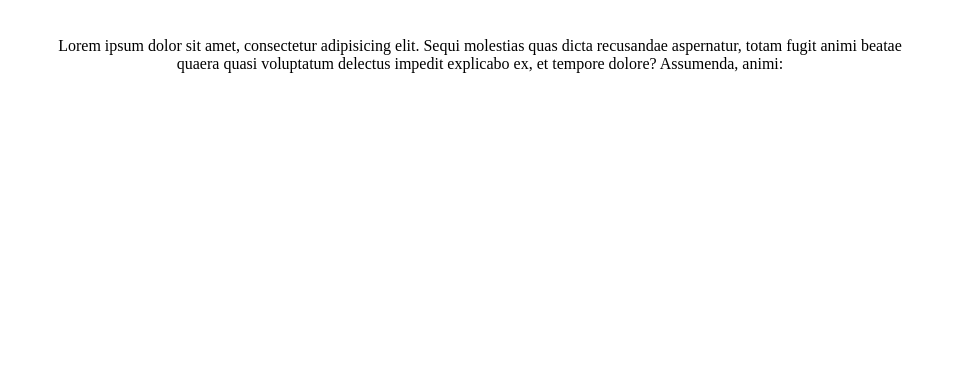
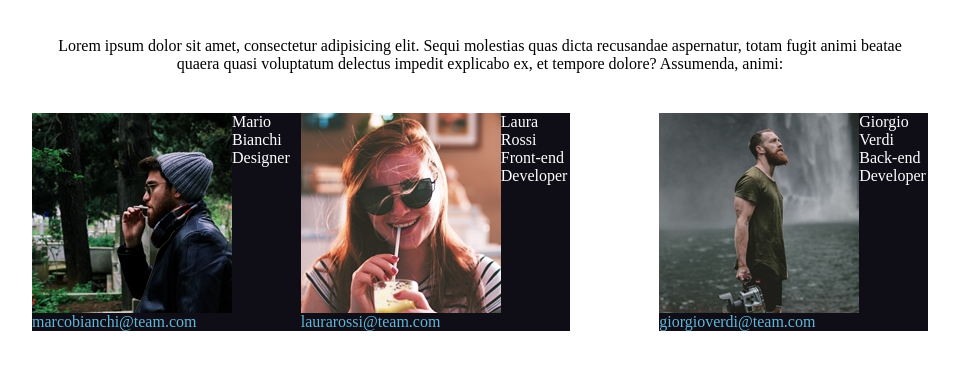
Before and after one commit to alecasentini/html-css-float-cards, a plain HTML site: page index.html in a window 1280 px wide. Shown: the part 100-470 px from the top of the page, without its empty margins (160-1119 px from the left). Drawn offline with Linux system fonts and the light colour scheme.

Commit message:
Creazione Card

```diff
--- a/assets/css/style.css
+++ b/assets/css/style.css
@@ -16,6 +16,43 @@ h1{
     color: #e53170;
 }
 
-p{
+main{
+    width: 70%;
+    margin: auto;
+}
+
+.clearfix::after{
+    content: '';
+    display: table;
+    clear: both;
 
 }
+
+.card-1 , .card-2 {
+    background-color: #0f0e17;
+    width: 30%;
+    float: left;
+}
+
+.card-3{
+    background-color: #0f0e17;
+    width: 30%;
+    float: right;
+
+}
+
+img{
+    float: left;
+}
+
+data{
+    float: left;
+}
+
+.name , .position{
+    color: white;
+}
+
+.email{
+    color: #63b5d7;
+}
--- a/index.html
+++ b/index.html
@@ -18,15 +18,44 @@
 
     <main>
         <!-- Riga 1 -->
-        <div class="row1">
-            <div></div>
-            <div></div>
-            <div></div>
+        <div class="row-1 clearfix">
+
+            <div class="card-1 clearfix">
+                <img src="./assets/img/male1.png" alt="foto">
+
+                <div class="data">
+                    <div class="name">Mario Bianchi</div>
+                    <div class="position">Designer</div>
+                    <div class="email">marcobianchi@team.com</div>
+                </div>
+
+            </div>
+
+            <div class="card-2 clearfix">
+                <img src="./assets/img/female1.png" alt="foto">
+
+                <div class="data">
+                    <div class="name">Laura Rossi</div>
+                    <div class="position">Front-end Developer</div>
+                    <div class="email">laurarossi@team.com</div>
+            </div>
+
+            </div>
+
+            <div class="card-3 clearfix">
+                <img src="./assets/img/male2.png" alt="foto">
+
+                <div class="data">
+                    <div class="name">Giorgio Verdi</div>
+                    <div class="position">Back-end Developer</div>
+                    <div class="email">giorgioverdi@team.com</div>
+                </div>
+            </div>
 
         </div>
 
         <!-- Riga 2 -->
-        <div class="row1">
+        <div class="row2">
 
 
         </div>
```
